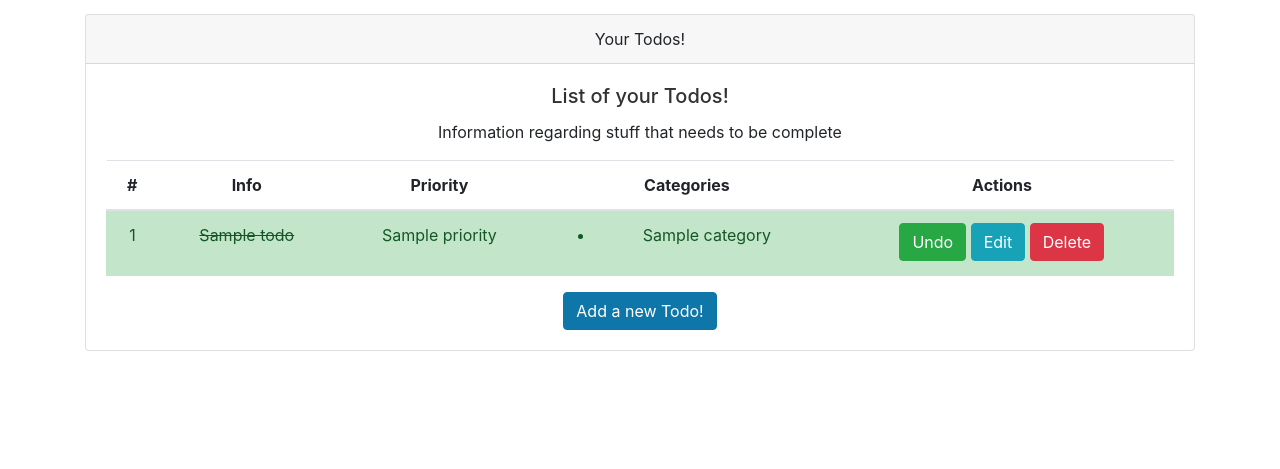
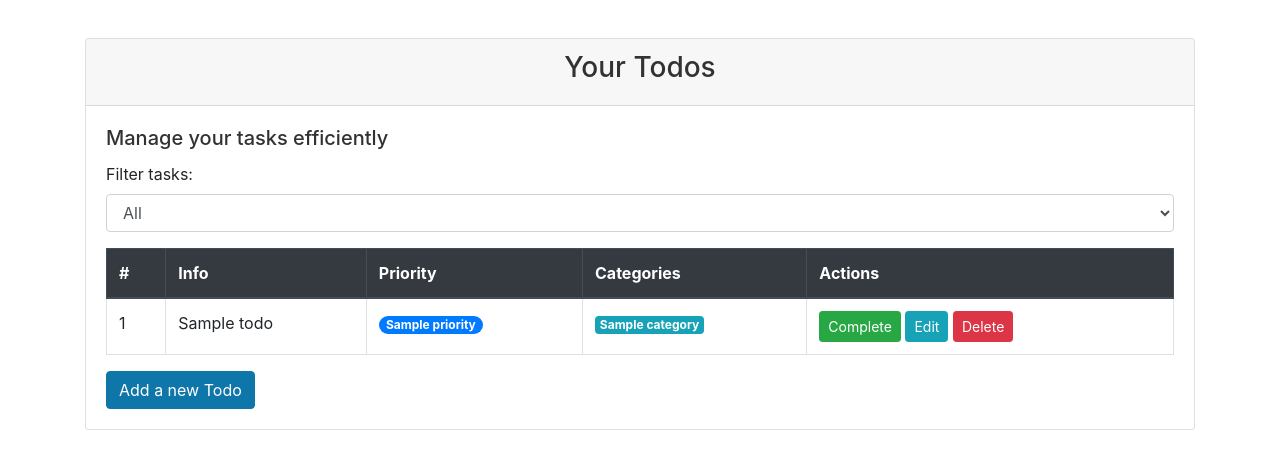
Before and after one commit to kovalsofiia1/fastAPI-toDoApp, a FastAPI app: template templates/home.html in a window 1280 px wide. Shown: the part 56-525 px from the top of the page. Run offline with FastAPI, Linux system fonts and the light colour scheme; the template is opened without the code that fills it: most values are stand-ins (such as "Sample title", 1, 10 or a date in 2020); some libraries are stand-ins or nearby versions.

Commit message:
lab1: add filtering and sorting

```diff
--- a/templates/home.html
+++ b/templates/home.html
@@ -1,85 +1,179 @@
+{#{% include 'layout.html' %}#}
+{##}
+{#<div class="container">#}
+{#    <div class="card text-center">#}
+{#        <div class="card-header">#}
+{#            Your Todos!#}
+{#        </div>#}
+{#        <div class="card-body">#}
+{#            <h5 class="card-title">List of your Todos!</h5>#}
+{#            <p class="card-text">Information regarding stuff that needs to be complete</p>#}
+{##}
+{#            <table class="table table-hover">#}
+{#                <thead>#}
+{#                <tr>#}
+{#                    <th scope="col">#</th>#}
+{#                    <th scope="col">Info</th>#}
+{#                    <th scope="col">Priority</th>#}
+{#                    <th scope="col">Categories</th>#}
+{#                    <th scope="col">Actions</th>#}
+{##}
+{#                </tr>#}
+{#                </thead>#}
+{#                <tbody>#}
+{##}
+{#                {% for todo in todos %}#}
+{#                {% if todo.complete == False %}#}
+{#                <tr class="pointer">#}
+{##}
+{#                    <td>{{loop.index}}</td>#}
+{#                    <td>{{todo.title}}</td>#}
+{#                    <td>{{todo.priority}}</td>#}
+{#                    <td>#}
+{#                        <ul>#}
+{#                            {% for tc in todo.categories %}#}
+{#                            <li>{{ tc.name }}</li>#}
+{#                            {% endfor %}#}
+{#                        </ul>#}
+{#                    </td>#}
+{#                    <td>#}
+{#                        <button onclick="completeTodo({{ todo.id }})" type="button" class="btn btn-success">Complete</button>#}
+{#                        <button onclick="window.location.href='edit-todo/{{todo.id}}'"#}
+{#                                type="button" class="btn btn-info">#}
+{#                            Edit#}
+{#                        </button>#}
+{#                        <button onclick="deleteTodo({{ todo.id }})" type="button" class="btn btn-danger">#}
+{#                            Delete#}
+{#                        </button>#}
+{#                    </td>#}
+{#                </tr>#}
+{##}
+{#                {% else %}#}
+{#                <tr class="pointer alert alert-success table-success" >#}
+{##}
+{#                    <td>{{loop.index}}</td>#}
+{#                    <td class="strike-through-td">{{todo.title}}</td>#}
+{#                    <td>{{todo.priority}}</td>#}
+{#                    <td>#}
+{#                        <ul>#}
+{#                            {% for tc in todo.categories %}#}
+{#                            <li>{{ tc.name }}</li>#}
+{#                            {% endfor %}#}
+{#                        </ul>#}
+{#                    </td>#}
+{#                    <td>#}
+{#                        <button onclick="completeTodo({{ todo.id }})" type="button" class="btn btn-success">Undo</button>#}
+{#                        <button onclick="window.location.href='edit-todo/{{todo.id}}'"#}
+{#                                type="button" class="btn btn-info">#}
+{#                            Edit#}
+{#                        </button>#}
+{#                        <button onclick="deleteTodo({{ todo.id }})" type="button" class="btn btn-danger">#}
+{#                            Delete#}
+{#                        </button>#}
+{#                    </td>#}
+{#                </tr>#}
+{##}
+{#                {% endif %}#}
+{#                {% endfor %}#}
+{##}
+{#                </tbody>#}
+{#            </table>#}
+{##}
+{#            <a href="add-todo" class="btn btn-primary">Add a new Todo!</a>#}
+{#        </div>#}
+{#    </div>#}
+{#</div>#}
+{##}
+{#<script>#}
+{#    function completeTodo(todoId) {#}
+{#        fetch(`/todos/complete/${todoId}`, {#}
+{#            method: "PATCH"#}
+{#        }).then(() => {#}
+{#            window.location.href = "/todos";#}
+{#        });#}
+{#    }#}
+{#    function deleteTodo(todoId) {#}
+{#        if (confirm("Are you sure you want to delete this task?")) {#}
+{#            fetch(`/todos/delete/${todoId}`, {#}
+{#                method: "DELETE"#}
+{#            }).then(() => {#}
+{#                window.location.href = "/todos";#}
+{#            });#}
+{#        }#}
+{#    }#}
+{#</script>
+#}
+
 {% include 'layout.html' %}
 
-<div class="container">
-    <div class="card text-center">
-        <div class="card-header">
-            Your Todos!
+<div class="container mt-4">
+    <div class="card">
+        <div class="card-header text-center">
+            <h3>Your Todos</h3>
         </div>
         <div class="card-body">
-            <h5 class="card-title">List of your Todos!</h5>
-            <p class="card-text">Information regarding stuff that needs to be complete</p>
+            <h5 class="card-title">Manage your tasks efficiently</h5>
 
-            <table class="table table-hover">
-                <thead>
+            <!-- Фільтрація задач -->
+            <div class="mb-3">
+                <label for="filterStatus">Filter tasks:</label>
+                <select id="filterStatus" class="form-control" onchange="filterTasks()">
+                    <option value="all" {% if completed is none or completed == 'all' %}selected{% endif %}>All</option>
+                    <option value="pending" {% if completed == 'false' %}selected{% endif %}>Pending</option>
+                    <option value="completed" {% if completed == 'true' %}selected{% endif %}>Completed</option>
+                </select>
+            </div>
+
+            <table class="table table-bordered">
+                <thead class="thead-dark">
                 <tr>
-                    <th scope="col">#</th>
-                    <th scope="col">Info</th>
-                    <th scope="col">Priority</th>
-                    <th scope="col">Categories</th>
-                    <th scope="col">Actions</th>
-
+                    <th>#</th>
+                    <th onclick="sortBy('title')">Info</th>
+                    <th onclick="sortBy('priority')">Priority</th>
+                    <th>Categories</th>
+                    <th>Actions</th>
                 </tr>
                 </thead>
                 <tbody>
 
                 {% for todo in todos %}
-                {% if todo.complete == False %}
-                <tr class="pointer">
-
-                    <td>{{loop.index}}</td>
-                    <td>{{todo.title}}</td>
-                    <td>{{todo.priority}}</td>
+                <tr class="{% if todo.complete %}table-success completed-task{% else %}pending-task{% endif %}">
+                    <td>{{ loop.index }}</td>
                     <td>
-                        <ul>
-                            {% for tc in todo.categories %}
-                            <li>{{ tc.name }}</li>
-                            {% endfor %}
-                        </ul>
+                        {% if todo.complete %}
+                            <del>{{ todo.title }}</del>
+                        {% else %}
+                            {{ todo.title }}
+                        {% endif %}
+                    </td>
+                    <td><span class="badge badge-pill badge-primary">{{ todo.priority }}</span></td>
+                    <td>
+                        {% for tc in todo.categories %}
+                            <span class="badge badge-info">{{ tc.name }}</span>
+                        {% endfor %}
                     </td>
                     <td>
-                        <button onclick="completeTodo({{ todo.id }})" type="button" class="btn btn-success">Complete</button>
-                        <button onclick="window.location.href='edit-todo/{{todo.id}}'"
-                                type="button" class="btn btn-info">
-                            Edit
+                        <button onclick="completeTodo('{{ todo.id }}')" class="btn btn-sm btn-success">
+                            {% if todo.complete %}
+                                <i class="fas fa-undo"></i> Undo
+                            {% else %}
+                                <i class="fas fa-check"></i> Complete
+                            {% endif %}
                         </button>
-                        <button onclick="deleteTodo({{ todo.id }})" type="button" class="btn btn-danger">
-                            Delete
+                        <button onclick="window.location.href='edit-todo/{{ todo.id }}'" class="btn btn-sm btn-info">
+                            <i class="fas fa-edit"></i> Edit
+                        </button>
+                        <button onclick="deleteTodo('{{ todo.id }}')" class="btn btn-sm btn-danger">
+                            <i class="fas fa-trash"></i> Delete
                         </button>
                     </td>
                 </tr>
-
-                {% else %}
-                <tr class="pointer alert alert-success table-success" >
-
-                    <td>{{loop.index}}</td>
-                    <td class="strike-through-td">{{todo.title}}</td>
-                    <td>{{todo.priority}}</td>
-                    <td>
-                        <ul>
-                            {% for tc in todo.categories %}
-                            <li>{{ tc.name }}</li>
-                            {% endfor %}
-                        </ul>
-                    </td>
-                    <td>
-                        <button onclick="completeTodo({{ todo.id }})" type="button" class="btn btn-success">Undo</button>
-                        <button onclick="window.location.href='edit-todo/{{todo.id}}'"
-                                type="button" class="btn btn-info">
-                            Edit
-                        </button>
-                        <button onclick="deleteTodo({{ todo.id }})" type="button" class="btn btn-danger">
-                            Delete
-                        </button>
-                    </td>
-                </tr>
-
-                {% endif %}
                 {% endfor %}
 
                 </tbody>
             </table>
 
-            <a href="add-todo" class="btn btn-primary">Add a new Todo!</a>
+            <a href="add-todo" class="btn btn-primary"><i class="fas fa-plus"></i> Add a new Todo</a>
         </div>
     </div>
 </div>
@@ -101,4 +195,25 @@
             });
         }
     }
+
+    // Filter the tasks based on completion status
+    function filterTasks() {
+        const filter = document.getElementById("filterStatus").value;
+        const url = new URL(window.location.href);
+
+        url.searchParams.set('completed', filter === 'all' ? 'all' : (filter === 'completed' ? 'true' : 'false')); // Add filter to URL
+        url.searchParams.set('sort_order', url.searchParams.get('sort_order') || '1');
+        url.searchParams.set('sort_by', url.searchParams.get('sort_by') || 'title');
+
+        window.location.href = url.toString();
+    }
+
+    // Sort the tasks by a given column
+    function sortBy(column) {
+        const url = new URL(window.location.href);
+        let currentSortOrder = url.searchParams.get('sort_order') === '1' ? -1 : 1;
+        url.searchParams.set('sort_by', column);
+        url.searchParams.set('sort_order', currentSortOrder.toString());
+        window.location.href = url.toString();
+    }
 </script>
```
Also changed, not shown: routers/todos.py (+29 -9 lines), todos.db.
